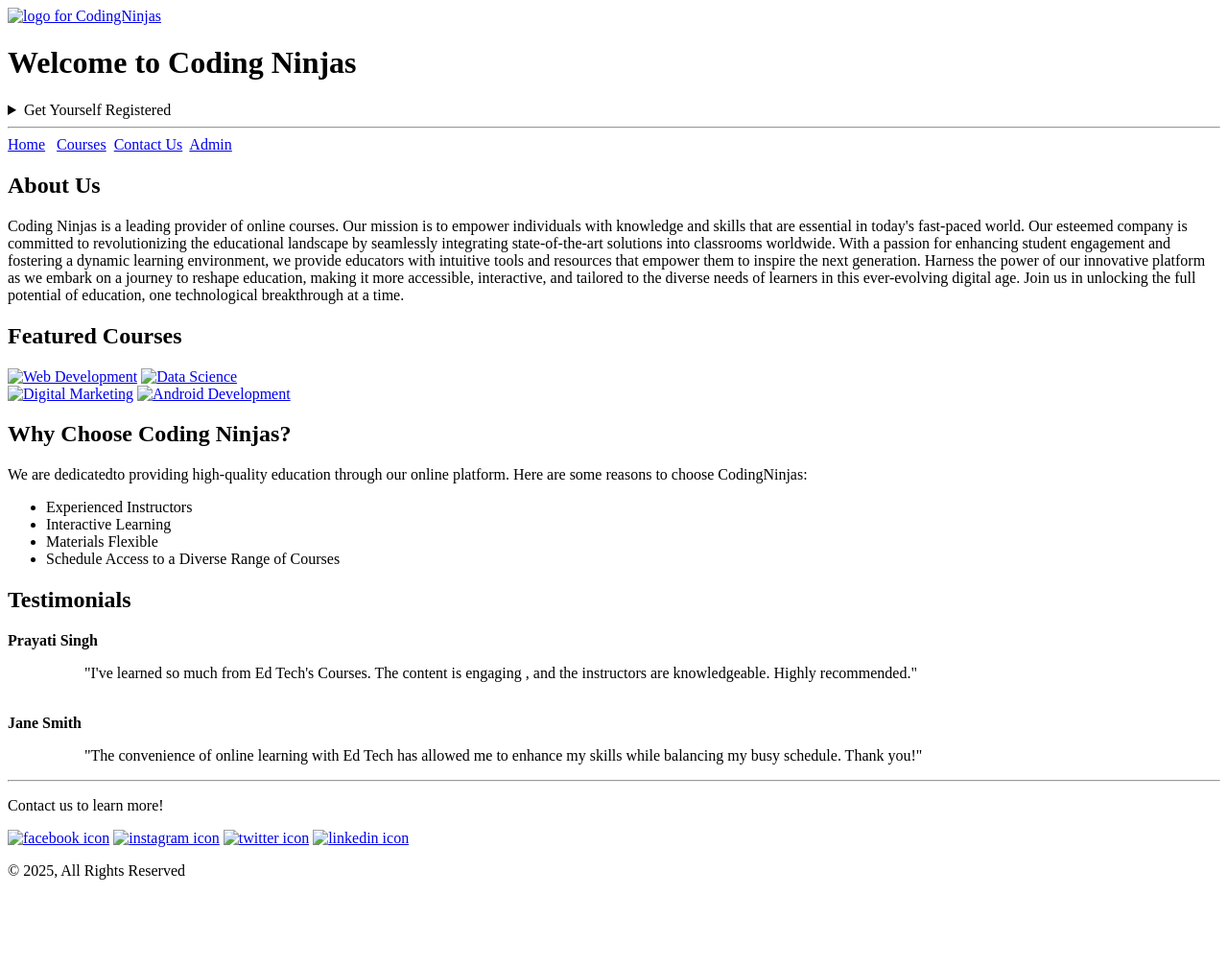
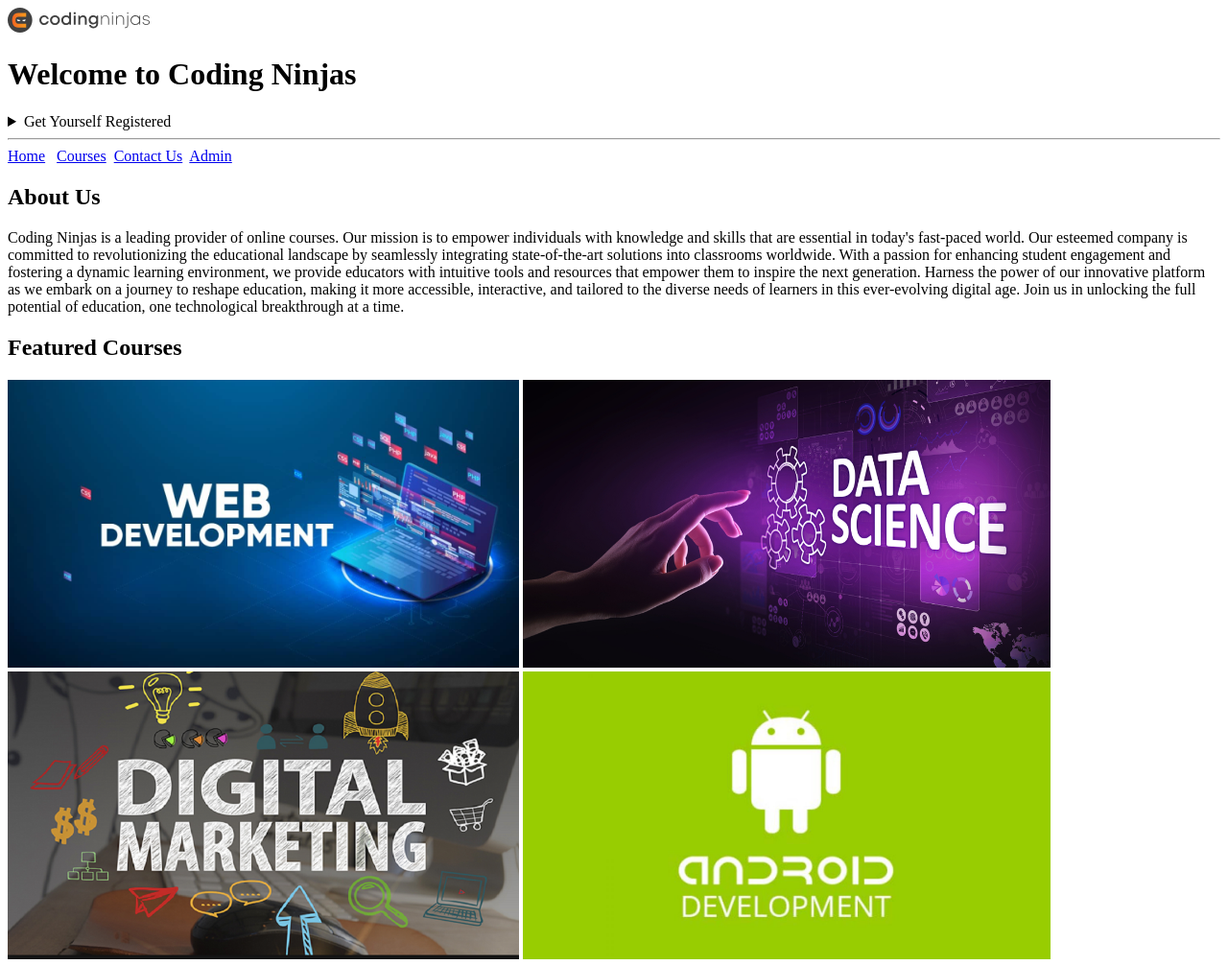
Before and after one commit to vaidehieety/ED-Tech-Website, a plain HTML site: page index.html in a window 1280 px wide. Shown: the top 1006 px of the page at 96% size. Before the commit the page ends 933 px from the top, so only its background shows below. Drawn offline with Linux system fonts and the light colour scheme; the site is published under a folder, as on GitHub Pages, so addresses that start at the root find nothing.

Commit message:
photos fixed

```diff
--- a/index.html
+++ b/index.html
@@ -7,7 +7,7 @@
 </head>
 <body>
     <header>
-    <a href="index.html"><img src="/assets/new_cn_logo.svg" alt="logo for CodingNinjas"/></a>
+    <a href="index.html"><img src="assets/new_cn_logo.svg" alt="logo for CodingNinjas"/></a>
     <br/>
     <h1>Welcome to Coding Ninjas</h1>
 
@@ -40,11 +40,11 @@
 <nav>
     <h2>Featured Courses</h2>
 
-    <a href="courses.html#sec1"><img src="/assets/Web_development.jpg" alt="Web Development" height="300"/></a>
-    <a href="courses.html#sec2" ><img src="/assets/data-science.jpg" alt="Data Science" width="550" height="300"/></a>
+    <a href="courses.html#sec1"><img src="assets/Web_development.jpg" alt="Web Development" height="300"/></a>
+    <a href="courses.html#sec2" ><img src="assets/data-science.jpg" alt="Data Science" width="550" height="300"/></a>
 <br/>
-    <a href="courses.html#sec3" ><img src="/assets/Digital_Marketing.png" alt="Digital Marketing" width="533" height="300"/></a>
-    <a href="courses.html#sec4" ><img src="/assets/android_development.jpg" alt="Android Development" width="550" height="300"></a>
+    <a href="courses.html#sec3" ><img src="assets/Digital_Marketing.png" alt="Digital Marketing" width="533" height="300"/></a>
+    <a href="courses.html#sec4" ><img src="assets/android_development.jpg" alt="Android Development" width="550" height="300"></a>
 
 </nav>
 </section>
@@ -85,10 +85,10 @@
     <footer>
     <p>Contact us to learn more!</p>
 
-    <a href="https://www.facebook.com/@codingninjas/" target="_blank"><img src="/assets/facebook.png" alt="facebook icon" width="30"/></a>
-    <a href="https://www.instagram.com/coding.ninjas/?hl=en" target="_blank"><img src="/assets/instagram.png" alt="instagram icon" width="30"/></a>
-    <a href="https://x.com/codingninjasoff?lang=en" target="_blank"><img src="/assets/twitter.png" alt="twitter icon" width="30"/></a>
-    <a href="https://www.linkedin.com/products/codingninjas-coding-ninjas/" target="_blank"><img src="/assets/linkedin.png" alt="linkedin icon" width="30"/></a>
+    <a href="https://www.facebook.com/@codingninjas/" target="_blank"><img src="assets/facebook.png" alt="facebook icon" width="30"/></a>
+    <a href="https://www.instagram.com/coding.ninjas/?hl=en" target="_blank"><img src="assets/instagram.png" alt="instagram icon" width="30"/></a>
+    <a href="https://x.com/codingninjasoff?lang=en" target="_blank"><img src="assets/twitter.png" alt="twitter icon" width="30"/></a>
+    <a href="https://www.linkedin.com/products/codingninjas-coding-ninjas/" target="_blank"><img src="assets/linkedin.png" alt="linkedin icon" width="30"/></a>
 
     <p>&copy; 2025, All Rights Reserved</p>
 </footer>
```
Also changed, not shown: admin.html (+1 -1 lines), contact.html (+1 -1 lines), courses.html (+5 -5 lines), login.html (+1 -1 lines).
